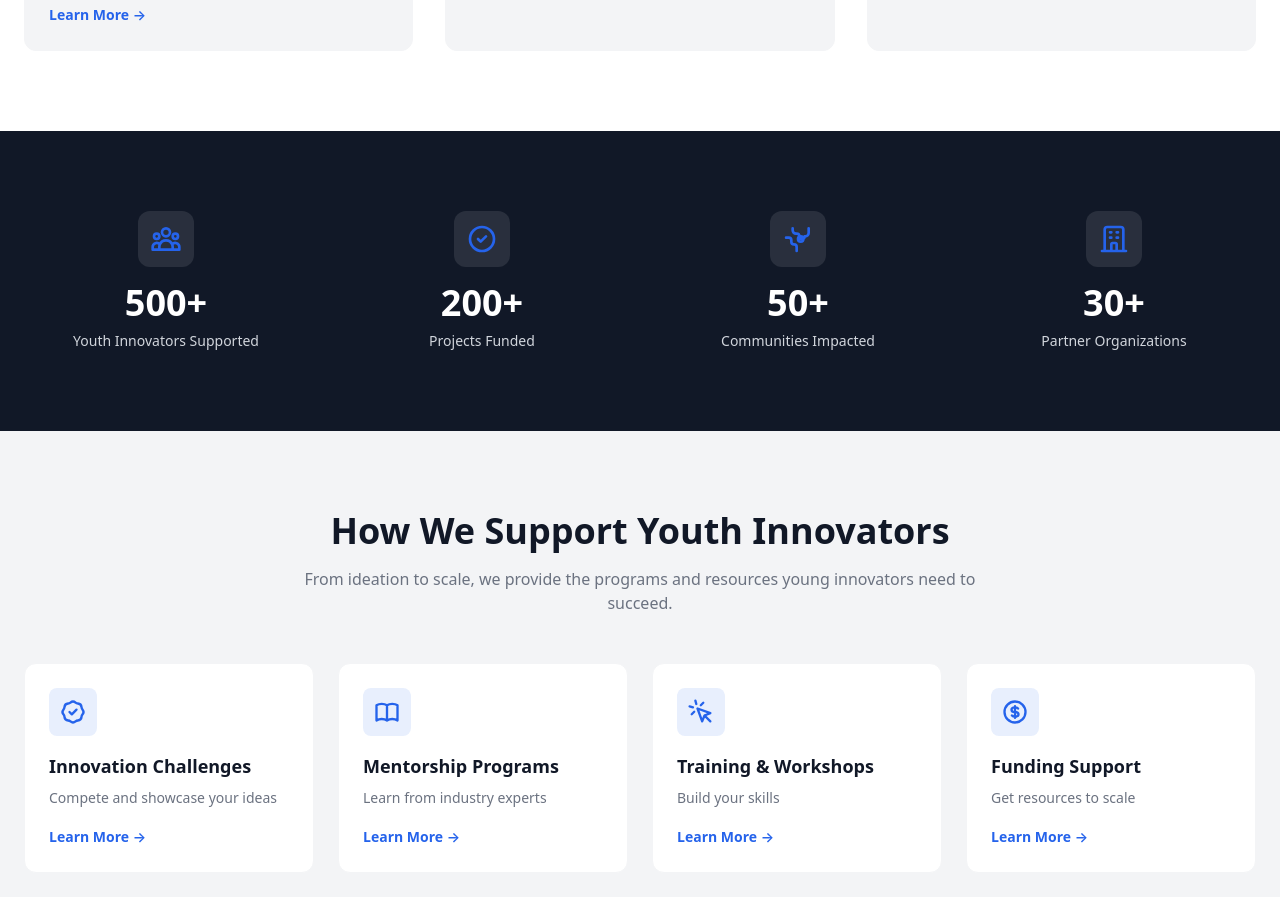
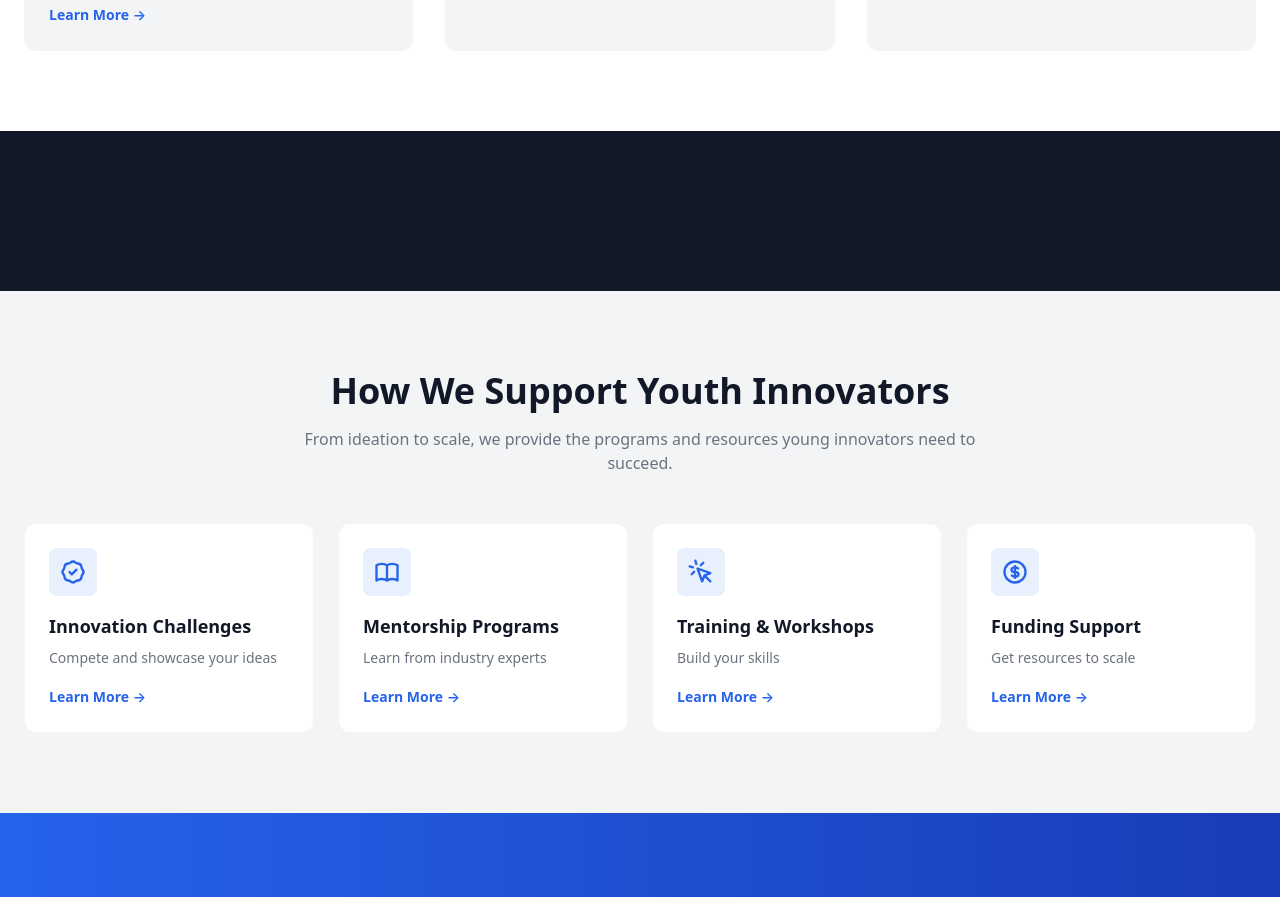
Before and after one commit to IreneMakava/youth-innovation-foundation, a React (Vite) app: page / in a window 1280 px wide. Shown: the part 1847-2744 px from the top of the page. Built offline with nearby package versions, Linux system fonts and the light colour scheme.

Commit message:
Update Navbar to use conditional logo and refactor ImpactStatsSection to display partner images instead of stats

```diff
--- a/src/components/Navbar.jsx
+++ b/src/components/Navbar.jsx
@@ -1,6 +1,7 @@
 import { useState, useEffect } from "react";
 import { Link } from "react-router-dom";
 import logo from "../assets/logo.png";
+import logoBlue from "../assets/logo1.png";
 
 const navLinks = [
   { label: "Home", href: "/" },
@@ -32,9 +33,9 @@ export default function Navbar() {
       <div className="max-w-7xl mx-auto px-4 sm:px-6 flex items-center justify-between">
         <Link to="/" className="flex items-center gap-2 shrink-0">
           <img
-            src={logo}
+            src={isScrolled ? logo : logoBlue}
             alt="Youth Innovation Foundation"
-            className="h-20 w-[320px] object-contain object-left [mix-blend-mode:multiply] dark:[mix-blend-mode:screen]"
+            className={`h-12 w-[180px] sm:h-16 sm:w-[240px] lg:h-20 lg:w-[320px] object-contain object-left ${isScrolled ? "[mix-blend-mode:multiply] dark:[mix-blend-mode:screen]" : ""}`}
           />
         </Link>
 
--- a/src/components/home/ImpactStatsSection.jsx
+++ b/src/components/home/ImpactStatsSection.jsx
@@ -1,57 +1,21 @@
-const stats = [
-  {
-    value: "500+",
-    label: "Youth Innovators Supported",
-    icon: (
-      <svg className="w-8 h-8" fill="none" stroke="currentColor" viewBox="0 0 24 24">
-        <path strokeLinecap="round" strokeLinejoin="round" strokeWidth={2} d="M17 20h5v-2a3 3 0 00-5.356-1.857M17 20H7m10 0v-2c0-.656-.126-1.283-.356-1.857M7 20H2v-2a3 3 0 015.356-1.857M7 20v-2c0-.656.126-1.283.356-1.857m0 0a5.002 5.002 0 019.288 0M15 7a3 3 0 11-6 0 3 3 0 016 0zm6 3a2 2 0 11-4 0 2 2 0 014 0zM7 10a2 2 0 11-4 0 2 2 0 014 0z" />
-      </svg>
-    ),
-  },
-  {
-    value: "200+",
-    label: "Projects Funded",
-    icon: (
-      <svg className="w-8 h-8" fill="none" stroke="currentColor" viewBox="0 0 24 24">
-        <path strokeLinecap="round" strokeLinejoin="round" strokeWidth={2} d="M9 12l2 2 4-4m6 2a9 9 0 11-18 0 9 9 0 0118 0z" />
-      </svg>
-    ),
-  },
-  {
-    value: "50+",
-    label: "Communities Impacted",
-    icon: (
-      <svg className="w-8 h-8" fill="none" stroke="currentColor" viewBox="0 0 24 24">
-        <path strokeLinecap="round" strokeLinejoin="round" strokeWidth={2} d="M3.055 11H5a2 2 0 012 2v1a2 2 0 002 2 2 2 0 012 2v2.945M8 3.935V5.5A2.5 2.5 0 0010.5 8h.5a2 2 0 012 2 2 2 0 104 0h.5a2.5 2.5 0 002.5-2.5V3.935M12 12a2 2 0 104 0 2 2 0 00-4 0z" />
-      </svg>
-    ),
-  },
-  {
-    value: "30+",
-    label: "Partner Organizations",
-    icon: (
-      <svg className="w-8 h-8" fill="none" stroke="currentColor" viewBox="0 0 24 24">
-        <path strokeLinecap="round" strokeLinejoin="round" strokeWidth={2} d="M19 21V5a2 2 0 00-2-2H7a2 2 0 00-2 2v16m14 0h2m-2 0h-5m-9 0H3m2 0h5M9 7h1m-1 4h1m4-4h1m-1 4h1m-5 10v-5a1 1 0 011-1h2a1 1 0 011 1v5m-4 0h4" />
-      </svg>
-    ),
-  },
-];
+const partnerModules = import.meta.glob("../assets/Partners/*.png", { eager: true });
+const partnerImages = Object.values(partnerModules).map((m) => m.default);
 
 export default function ImpactStatsSection() {
   return (
-    <section className="py-16 sm:py-20 bg-black text-white">
+    <section className="py-16 sm:py-20 bg-black">
       <div className="max-w-7xl mx-auto px-4 sm:px-6">
-        <div className="grid grid-cols-1 sm:grid-cols-2 lg:grid-cols-4 gap-8">
-          {stats.map((stat) => (
+        <div className="grid grid-cols-2 sm:grid-cols-3 md:grid-cols-4 lg:grid-cols-7 gap-8 items-center justify-items-center">
+          {partnerImages.map((src, i) => (
             <div
-              key={stat.label}
-              className="text-center group"
+              key={i}
+              className="flex items-center justify-center grayscale hover:grayscale-0 opacity-80 hover:opacity-100 transition-all duration-300"
             >
-              <div className="inline-flex items-center justify-center w-14 h-14 rounded-xl bg-white/10 text-primary mb-4 group-hover:bg-primary group-hover:text-white transition">
-                {stat.icon}
-              </div>
-              <div className="text-3xl sm:text-4xl font-bold text-white mb-2">{stat.value}</div>
-              <div className="text-gray-300 text-sm font-medium">{stat.label}</div>
+              <img
+                src={src}
+                alt={`Partner ${i + 1}`}
+                className="max-h-16 w-auto object-contain"
+              />
             </div>
           ))}
         </div>
```
